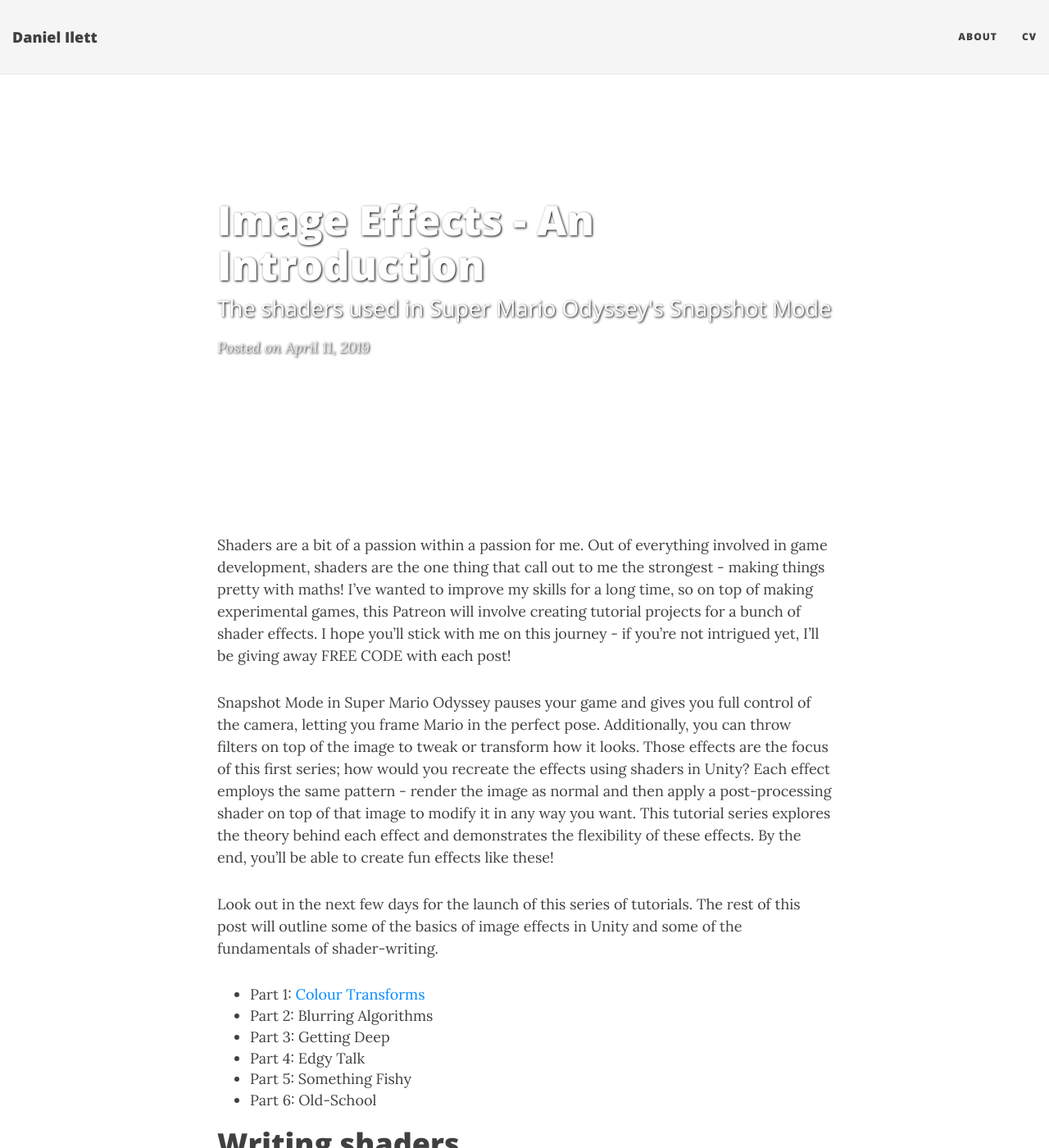
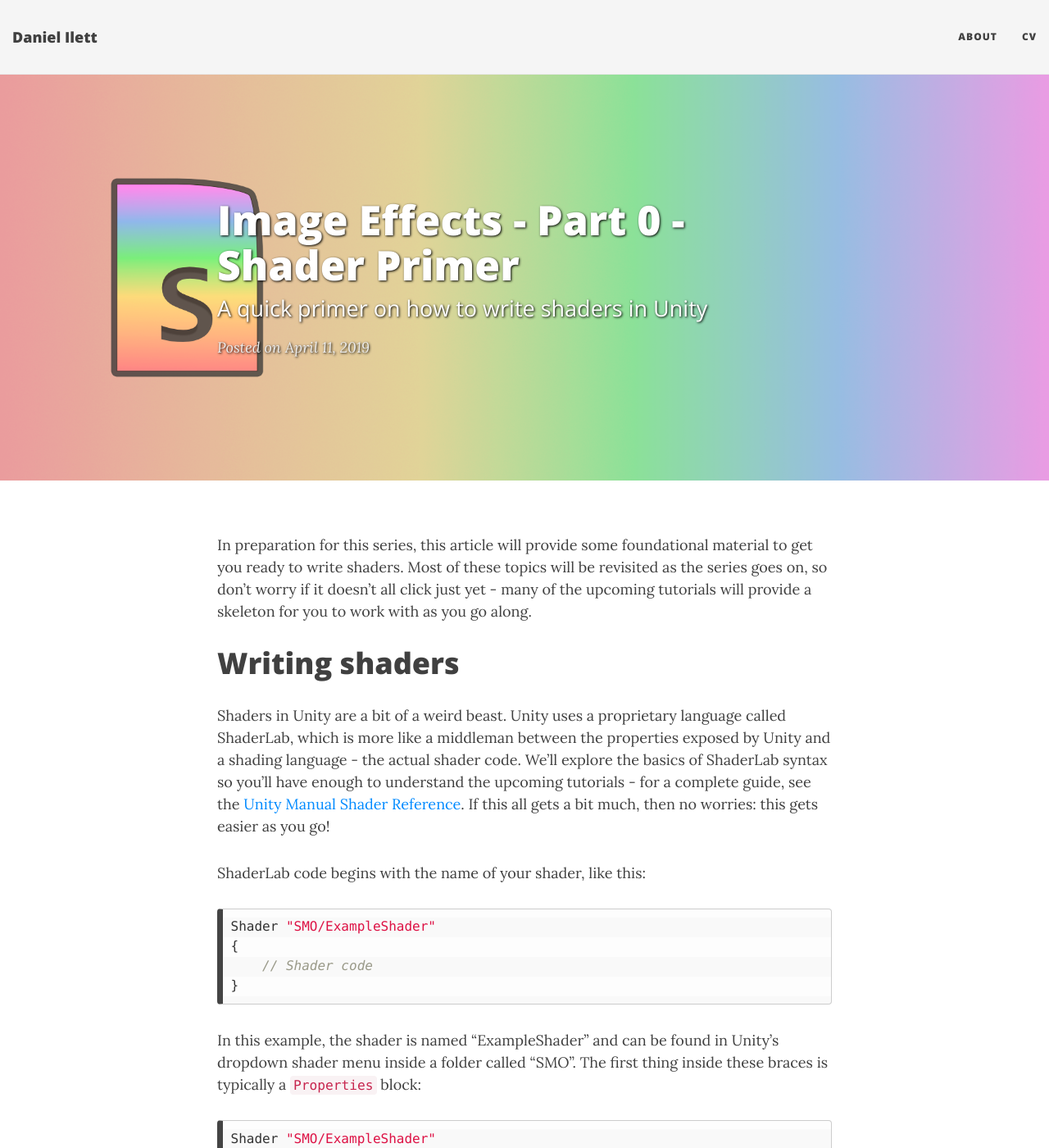
Before and after one commit to daniel-ilett/blog, a Jekyll site: the page built from _posts/2019-04-12-tut1-0-smo-shader-basics.md, in a window 1280 px wide and 1400 px high. Shown: the whole window at 82% size. Built offline with Jekyll 4.4.1, drawn with Linux system fonts in a browser that asks for light colours; nearby versions of some CDN libraries; some of the changed text lies outside the part shown.

Commit message:
Separated shader primer into new post.

```diff
--- a/_posts/2019-04-12-tut1-0-smo-intro.md
+++ b/_posts/2019-04-12-tut1-0-smo-shader-basics.md
@@ -1,25 +1,14 @@
 ---
 layout: post
-title: Image Effects - An Introduction
-subtitle: The shaders used in Super Mario Odyssey's Snapshot Mode
+title: Image Effects - Part 0 - Shader Primer
+subtitle: A quick primer on how to write shaders in Unity
 bigimg: /img/tut1/part0-banner.png
 tags: [shaders, unity]
-nice-slug: Image Effects
+nice-slug: Shader Primer
 date: 2019-04-12 00:00:00
 ---
 
-Shaders are a bit of a passion within a passion for me. Out of everything involved in game development, shaders are the one thing that call out to me the strongest - making things pretty with maths! I’ve wanted to improve my skills for a long time, so on top of making experimental games, this Patreon will involve creating tutorial projects for a bunch of shader effects. I hope you’ll stick with me on this journey - if you’re not intrigued yet, I’ll be giving away FREE CODE with each post!
-
-Snapshot Mode in Super Mario Odyssey pauses your game and gives you full control of the camera, letting you frame Mario in the perfect pose. Additionally, you can throw filters on top of the image to tweak or transform how it looks. Those effects are the focus of this first series; how would you recreate the effects using shaders in Unity? Each effect employs the same pattern - render the image as normal and then apply a post-processing shader on top of that image to modify it in any way you want. This tutorial series explores the theory behind each effect and demonstrates the flexibility of these effects. By the end, you’ll be able to create fun effects like these!
-
-Look out in the next few days for the launch of this series of tutorials. The rest of this post will outline some of the basics of image effects in Unity and some of the fundamentals of shader-writing.
-
-- Part 1: [Colour Transforms]({% post_url 2019-04-12-tut1-1-smo-greyscale %})
-- Part 2: Blurring Algorithms
-- Part 3: Getting Deep
-- Part 4: Edgy Talk
-- Part 5: Something Fishy
-- Part 6: Old-School
+In preparation for this series, this article will provide some foundational material to get you ready to write shaders. Most of these topics will be revisited as the series goes on, so don't worry if it doesn't all click just yet - many of the upcoming tutorials will provide a skeleton for you to work with as you go along.
 
 # Writing shaders
 
@@ -70,9 +59,9 @@ Subshader
 
 A ShaderLab file consists of a list of `Subshader`s; Unity will pick the first subshader in the list that is supported by the hardware. For the sake of simplicity, most of the shaders we write will only have one `Subshader`.
 
-A `Subshader` contains one or more `Pass`es. A `Pass` will render something to the screen once - that could be a model with a shader attached, or in the case of an image effect, the screen itself is redrawn. When there's more than one `Pass`, they are executed in turn - the same object can be rendered to the screen multiple times by different shader passes.
+A `Subshader` contains one or more `Pass`es. A `Pass` will render something to the screen once - that could be a model with a shader attached, or in the case of an image effect, the screen itself is redrawn. When there's more than one pass inside a subshader, they are executed in turn - the same object can be rendered to the screen multiple times by different shader passes.
 
-Now we'll cover some of the special features of a `Pass`. We can `Name` our pass, as you see here - that's not usually important, although it's possible to use a `Pass` seen in a different shader file by using its `Name`. The meaty bit is the stuff after that - some bona-fide shader code, enclosed in `CGPROGRAM ... ENDCG` blocks.
+Now we'll cover some of the special features of `Pass`. We can `Name` our pass, as you see here - that's not usually important, although it's possible to use a pass seen in a different shader file by referencing it by name. The meaty bit is the stuff after that - some bona-fide shader code, enclosed in `CGPROGRAM ... ENDCG` blocks.
 
 ~~~glsl
 ...
@@ -143,7 +132,7 @@ struct v2f
 
 We use `struct`s to pass data between shaders. These names are also just convention, but the `appdata` struct is used to pass data to the vertex shader, and the `v2f` struct is used to pass the output of the vertex shader to the fragment shader as an input.
 
-The `appdata` struct contains two variables - a four-element vector called `vertex`, denoting vertex positions, and a two-element vector called `uv`, denoting texture coordinates. As it turns out, the `v2f` struct passes these exact same variables to the fragment shader (after some processing); for now, you don;t need to worry about the difference between `POSITION` and `SV_POSITION` - just nod and agree.
+The `appdata` struct contains two variables - a four-element vector called `vertex`, denoting vertex positions, and a two-element vector called `uv`, denoting texture coordinates. As it turns out, the `v2f` struct passes these exact same variables to the fragment shader (after some processing); for now, you don't need to worry about the difference between `POSITION` and `SV_POSITION` - just nod and agree.
 
 ~~~glsl
 sampler2D _MainTex;
```
Also changed, not shown: _posts/2019-04-12-tut1-1-smo-greyscale.md (+2 -2 lines), _posts/2019-04-12-tut1-intro-smo.md (added, +23 -0 lines), img/tut1/part0-banner.png (added).
